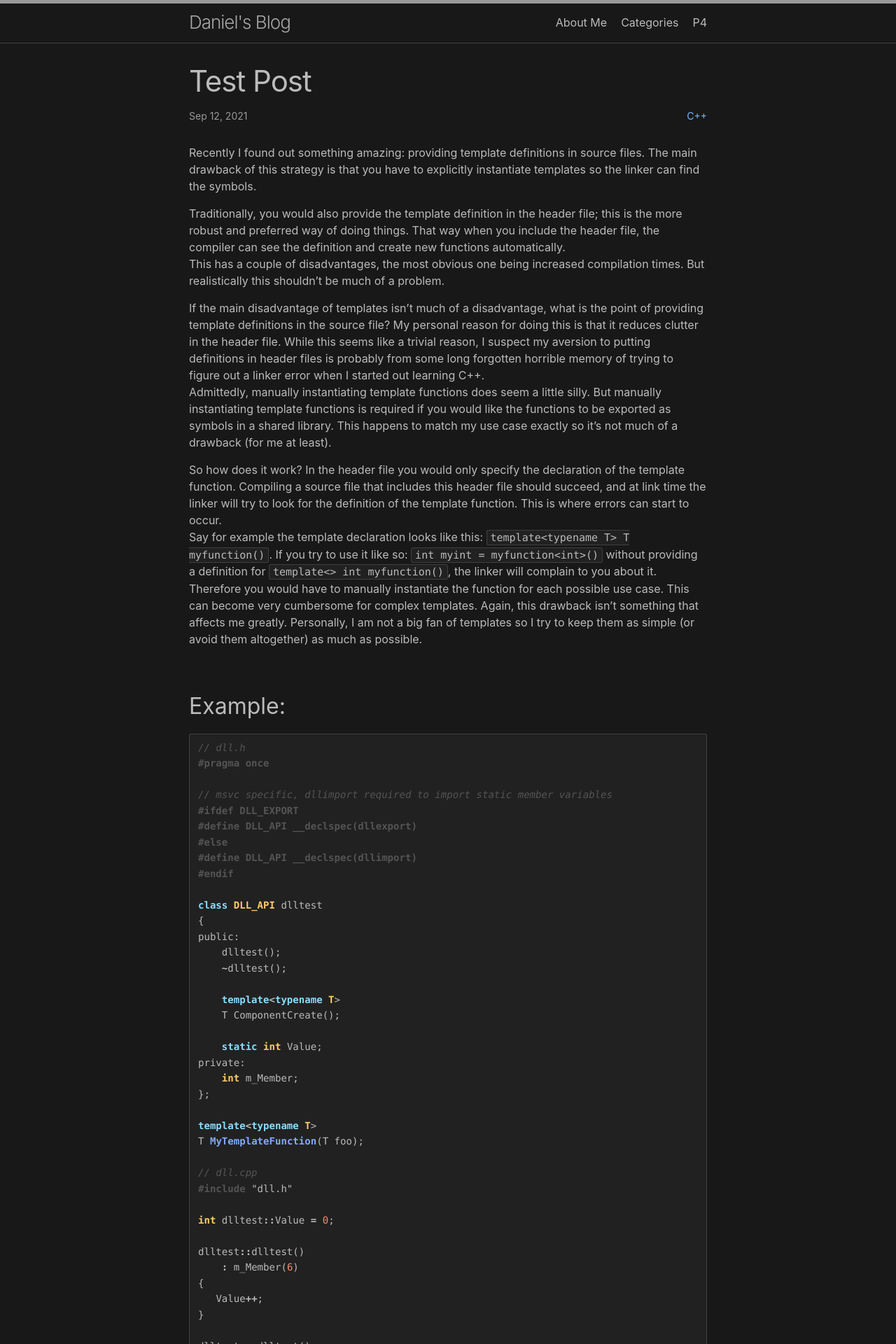
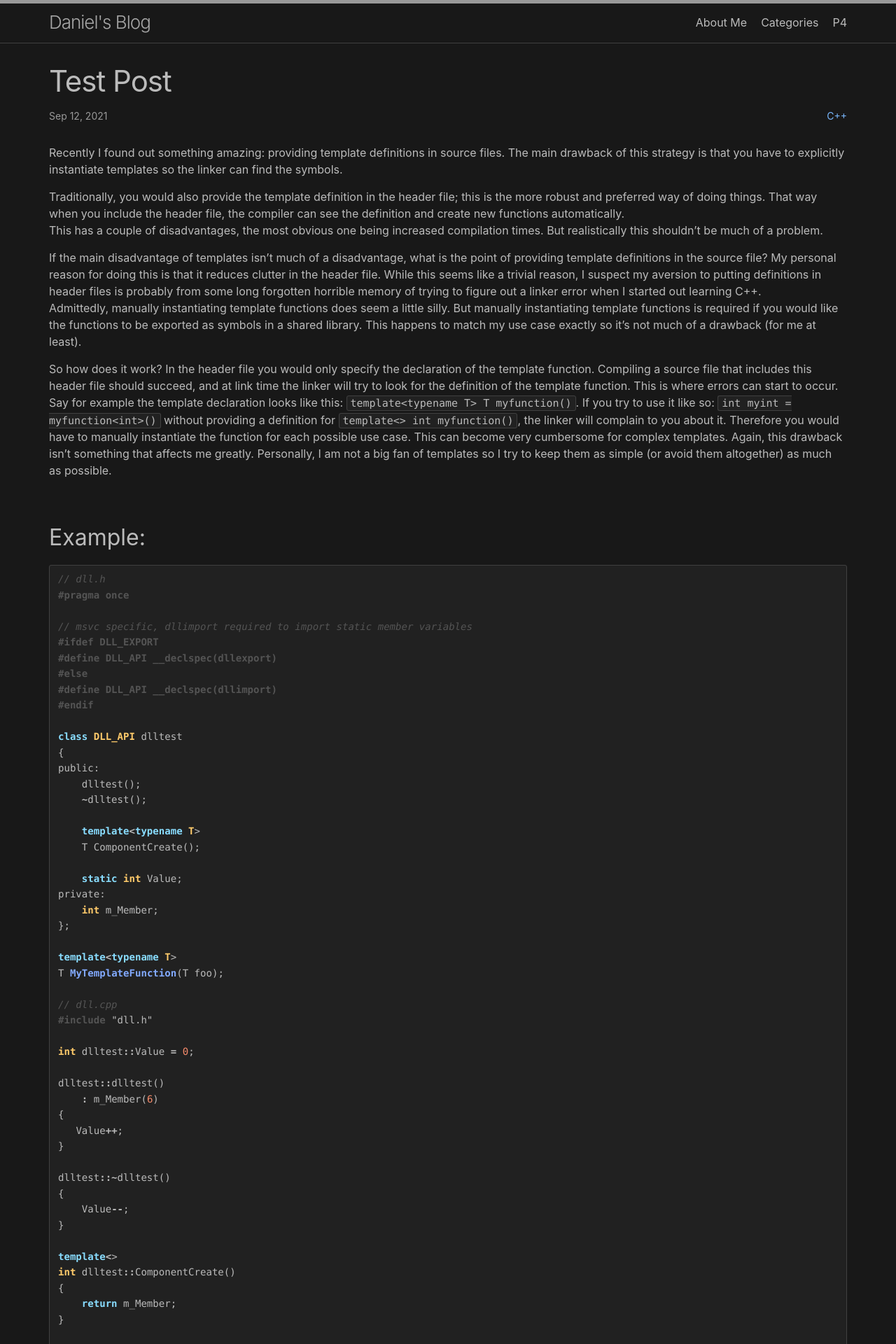
Before and after one commit to DanDanCool/dandancool.github.io, a Jekyll site: the page built from _posts/2021-09-12-test-post.md, in a window 1280 px wide. Shown: the top 1920 px of the page at 70% size. Built offline with Jekyll 4.4.1, drawn with Linux system fonts in a browser that asks for light colours.

Commit message:
increase content width

```diff
--- a/_sass/minima/initialize.scss
+++ b/_sass/minima/initialize.scss
@@ -14,10 +14,10 @@ $spacing-unit:     30px !default;
 $table-text-align: left !default;
 
 // Width of the content area
-$content-width:    800px !default;
+$content-width:    1200px !default;
 
 $on-palm:          600px !default;
-$on-laptop:        800px !default;
+$on-laptop:        1000px !default;
 
 $on-medium:        $on-palm !default;
 $on-large:         $on-laptop !default;
```
